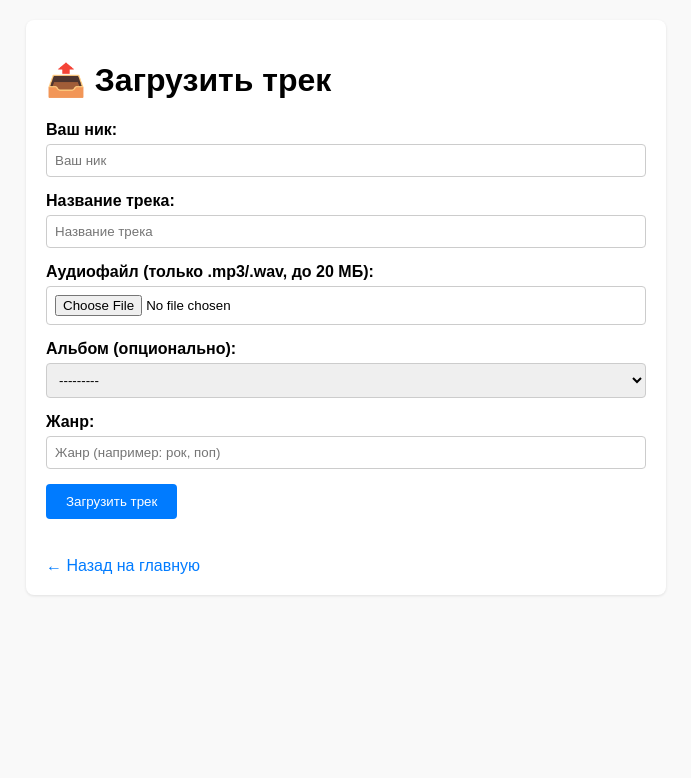
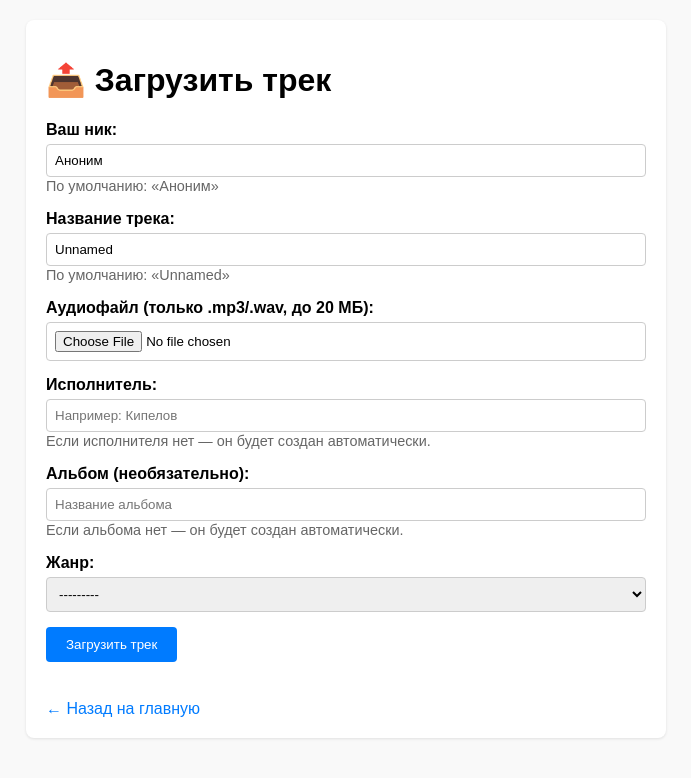
Before and after one commit to 5starley5/Project, a Django app: page /upload/ in a window 1280 px wide. Shown: the top 778 px of the page, without its empty margins (294-985 px from the left). Run offline with Django 5.2, Linux system fonts and the light colour scheme; data that the repository does not hold is empty.

Commit message:
better form

```diff
--- a/music/forms.py
+++ b/music/forms.py
@@ -1,13 +1,59 @@
 # music/forms.py
 from django import forms
-from .models import Track
+from .models import Track, Artist, Album
 
 class TrackUploadForm(forms.ModelForm):
+    artist_name = forms.CharField(
+        max_length=100,
+        required=False,
+        label="Исполнитель (введите имя или выберите из списка)",
+        widget=forms.TextInput(attrs={'placeholder': 'Например: Кипелов'})
+    )
+    album_title = forms.CharField(
+        max_length=200,
+        required=False,
+        label="Альбом (необязательно)",
+        widget=forms.TextInput(attrs={'placeholder': 'Название альбома'})
+    )
+
     class Meta:
         model = Track
-        fields = ['title', 'audio_file', 'uploaded_by', 'album', 'genre']
+        fields = ['title', 'audio_file', 'uploaded_by', 'album_title', 'artist_name', 'genre']
         widgets = {
-            'uploaded_by': forms.TextInput(attrs={'placeholder': 'Ваш ник'}),
-            'title': forms.TextInput(attrs={'placeholder': 'Название трека'}),
-            'genre': forms.TextInput(attrs={'placeholder': 'Жанр (например: рок, поп)'}),
+            'uploaded_by': forms.TextInput(attrs={'placeholder': 'Ваш ник (по умолчанию: Аноним)'}),
+            'title': forms.TextInput(attrs={'placeholder': 'Название трека (по умолчанию: Unnamed)'}),
+            'genre': forms.Select(choices=Track.GENRE_CHOICES),
         }
+
+    def clean_audio_file(self):
+        file = self.cleaned_data.get('audio_file')
+        if file:
+            # Проверка расширения
+            ext = file.name.split('.')[-1].lower()
+            if ext not in ['mp3', 'wav']:
+                raise forms.ValidationError("Поддерживаются только .mp3 и .wav файлы.")
+            # Проверка размера (до 20 МБ)
+            if file.size > 20 * 1024 * 1024:  # 20 MB
+                raise forms.ValidationError("Файл должен быть не больше 20 МБ.")
+        return file
+
+    def save(self, commit=True):
+        track = super().save(commit=False)
+
+        # Автоматическое создание исполнителя
+        artist_name = self.cleaned_data.get('artist_name')
+        if artist_name:
+            artist, created = Artist.objects.get_or_create(name=artist_name.strip())
+            track.artists.add(artist)
+
+        # Автоматическое создание альбома
+        album_title = self.cleaned_data.get('album_title')
+        if album_title:
+            album, created = Album.objects.get_or_create(title=album_title.strip())
+            track.album = album
+
+        if commit:
+            track.save()
+            self.save_m2m()  # Сохраняем M2M связи (исполнители)
+
+        return track
--- a/music/models.py
+++ b/music/models.py
@@ -2,7 +2,7 @@
 from django.db import models
 
 class Artist(models.Model):
-    name = models.CharField(max_length=100, verbose_name="Имя исполнителя")
+    name = models.CharField(max_length=100, verbose_name="Имя исполнителя", unique=True)
 
     def __str__(self):
         return self.name
@@ -13,7 +13,7 @@ class Artist(models.Model):
 
 
 class Album(models.Model):
-    title = models.CharField(max_length=200, verbose_name="Название альбома")
+    title = models.CharField(max_length=200, verbose_name="Название альбома", unique=True)
     year = models.PositiveIntegerField(verbose_name="Год выпуска", null=True, blank=True)
     artists = models.ManyToManyField(Artist, related_name="albums", verbose_name="Исполнители")
 
@@ -26,13 +26,37 @@ class Album(models.Model):
 
 
 class Track(models.Model):
-    title = models.CharField(max_length=200, verbose_name="Название трека")
+    # Статичные жанры
+    GENRE_CHOICES = [
+        ('rock', 'Рок'),
+        ('pop', 'Поп'),
+        ('hip-hop', 'Хип-хоп'),
+        ('electronic', 'Электроника'),
+        ('jazz', 'Джаз'),
+        ('classical', 'Классическая'),
+        ('metal', 'Метал'),
+        ('blues', 'Блюз'),
+        ('country', 'Кантри'),
+        ('reggae', 'Регги'),
+        ('rnb', 'R&B'),
+        ('indie', 'Инди'),
+        ('folk', 'Фолк'),
+        ('punk', 'Панк'),
+        ('disco', 'Диско'),
+        ('soul', 'Соул'),
+        ('trance', 'Транс'),
+        ('house', 'Хаус'),
+        ('techno', 'Техно'),
+        ('dubstep', 'Дабстеп'),
+    ]
+
+    title = models.CharField(max_length=200, verbose_name="Название трека", default="Unnamed")
     audio_file = models.FileField(upload_to='tracks/', verbose_name="Аудиофайл")
-    uploaded_by = models.CharField(max_length=100, verbose_name="Ник загрузившего")
+    uploaded_by = models.CharField(max_length=100, verbose_name="Ник загрузившего", default="Аноним")
     uploaded_at = models.DateTimeField(auto_now_add=True, verbose_name="Дата загрузки")
     album = models.ForeignKey(Album, on_delete=models.SET_NULL, null=True, blank=True, verbose_name="Альбом")
     artists = models.ManyToManyField(Artist, related_name="tracks", verbose_name="Исполнители")
-    genre = models.CharField(max_length=50, blank=True, verbose_name="Жанр")
+    genre = models.CharField(max_length=50, choices=GENRE_CHOICES, verbose_name="Жанр")
 
     def __str__(self):
         return self.title
@@ -44,7 +68,7 @@ class Track(models.Model):
 
 class Comment(models.Model):
     track = models.ForeignKey(Track, on_delete=models.CASCADE, related_name="comments", verbose_name="Трек")
-    author_name = models.CharField(max_length=100, verbose_name="Имя автора комментария")
+    author_name = models.CharField(max_length=100, verbose_name="Имя автора комментария", default="Аноним")
     text = models.TextField(verbose_name="Текст комментария")
     created_at = models.DateTimeField(auto_now_add=True, verbose_name="Дата публикации")
 
--- a/music/templates/home.html
+++ b/music/templates/home.html
@@ -83,8 +83,8 @@
             <input type="text" name="search" value="{{ search_query }}" placeholder="Поиск по названию, жанру, исполнителю...">
             <select name="genre">
                 <option value="">Любой жанр</option>
-                {% for genre in all_genres %}
-                    <option value="{{ genre }}" {% if genre == genre_filter %}selected{% endif %}>{{ genre }}</option>
+                {% for code, name in all_genres %}
+                    <option value="{{ code }}" {% if code == genre_filter %}selected{% endif %}>{{ name }}</option>
                 {% endfor %}
             </select>
             <select name="artist">
@@ -105,7 +105,7 @@
                     <div class="track-meta">
                         <p><strong>Загрузил:</strong> {{ track.uploaded_by }}</p>
                         <p><strong>Альбом:</strong> {% if track.album %}{{ track.album.title }}{% else %}Не указан{% endif %}</p>
-                        <p><strong>Жанр:</strong> {{ track.genre|default:"Без жанра" }}</p>
+                        <p><strong>Жанр:</strong> {{ track.get_genre_display }}</p>
                         <p><strong>Исполнители:</strong>
                             {% for artist in track.artists.all %}
                                 {{ artist.name }}{% if not forloop.last %}, {% endif %}
--- a/music/templates/upload.html
+++ b/music/templates/upload.html
@@ -60,6 +60,11 @@
         color: #007bff;
         text-decoration: none;
       }
+      .help-text {
+        font-size: 0.9em;
+        color: #666;
+        margin-top: 5px;
+      }
     </style>
   </head>
   <body>
@@ -79,22 +84,36 @@
         <div class="form-group">
           <label for="{{ form.uploaded_by.id_for_label }}">Ваш ник:</label>
           {{ form.uploaded_by }}
+          <span class="help-text">По умолчанию: «Аноним»</span>
         </div>
         <div class="form-group">
           <label for="{{ form.title.id_for_label }}">Название трека:</label>
           {{ form.title }}
+          <span class="help-text">По умолчанию: «Unnamed»</span>
         </div>
         <div class="form-group">
           <label for="{{ form.audio_file.id_for_label }}"
             >Аудиофайл (только .mp3/.wav, до 20 МБ):</label
           >
-          {{ form.audio_file }}
+          {{ form.audio_file }} {% if form.audio_file.errors %}
+          <div style="color: red">{{ form.audio_file.errors }}</div>
+          {% endif %}
         </div>
         <div class="form-group">
-          <label for="{{ form.album.id_for_label }}"
-            >Альбом (опционально):</label
+          <label for="{{ form.artist_name.id_for_label }}">Исполнитель:</label>
+          {{ form.artist_name }}
+          <span class="help-text"
+            >Если исполнителя нет — он будет создан автоматически.</span
           >
-          {{ form.album }}
+        </div>
+        <div class="form-group">
+          <label for="{{ form.album_title.id_for_label }}"
+            >Альбом (необязательно):</label
+          >
+          {{ form.album_title }}
+          <span class="help-text"
+            >Если альбома нет — он будет создан автоматически.</span
+          >
         </div>
         <div class="form-group">
           <label for="{{ form.genre.id_for_label }}">Жанр:</label>
--- a/music/views.py
+++ b/music/views.py
@@ -106,7 +106,7 @@ def home_page(request):
             Q(album__title__icontains=search_query)
         ).distinct()
     if genre_filter:
-        tracks = tracks.filter(genre__icontains=genre_filter)
+        tracks = tracks.filter(genre=genre_filter)
     if artist_filter:
         tracks = tracks.filter(artists__name__icontains=artist_filter)
 
@@ -117,7 +117,7 @@ def home_page(request):
     page_obj = paginator.get_page(page_number)
 
     # Для фильтров в меню
-    all_genres = Track.objects.values_list('genre', flat=True).distinct().exclude(genre='')
+    all_genres = Track.GENRE_CHOICES
     all_artists = Artist.objects.all()
 
     context = {
```
